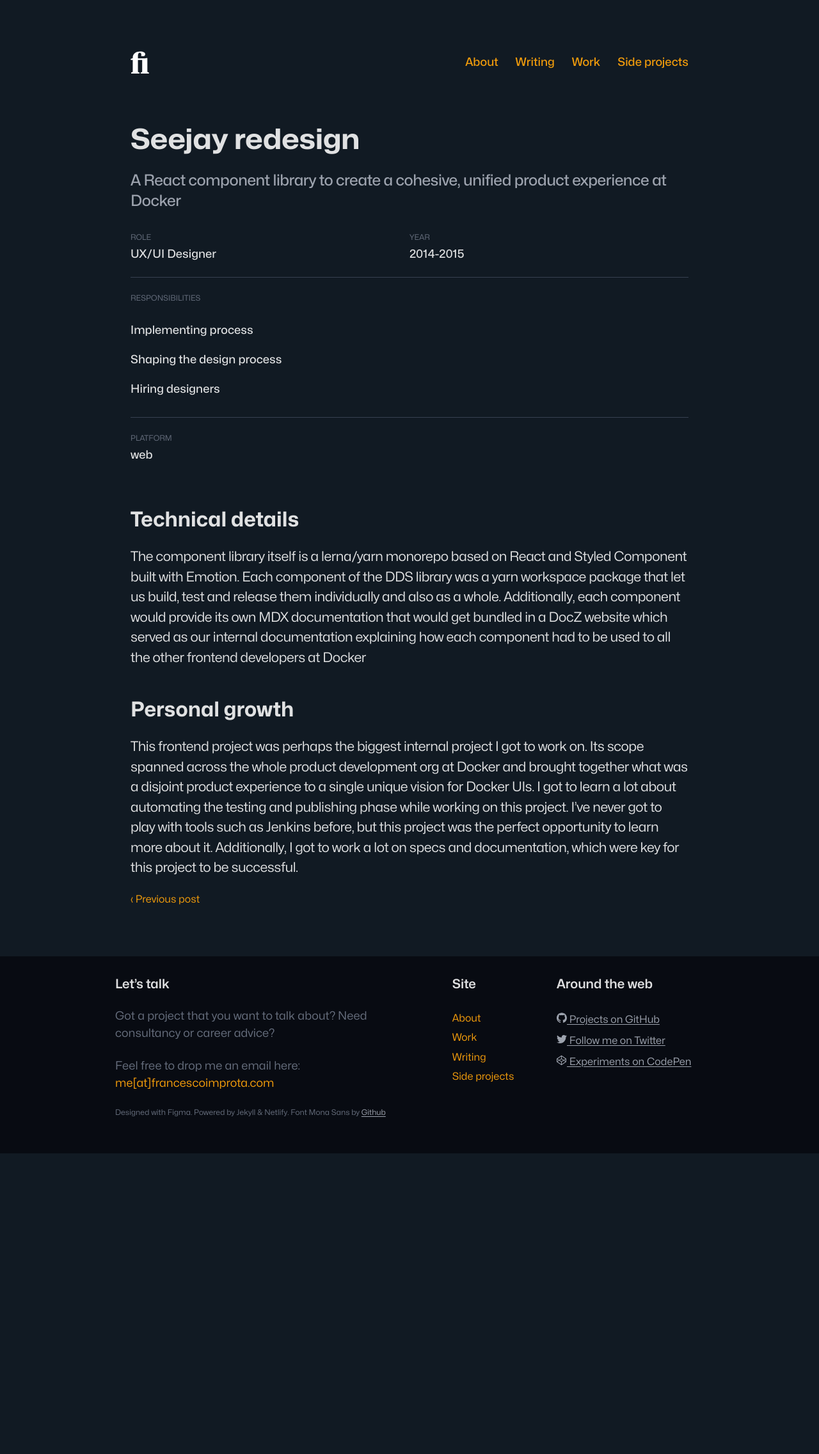
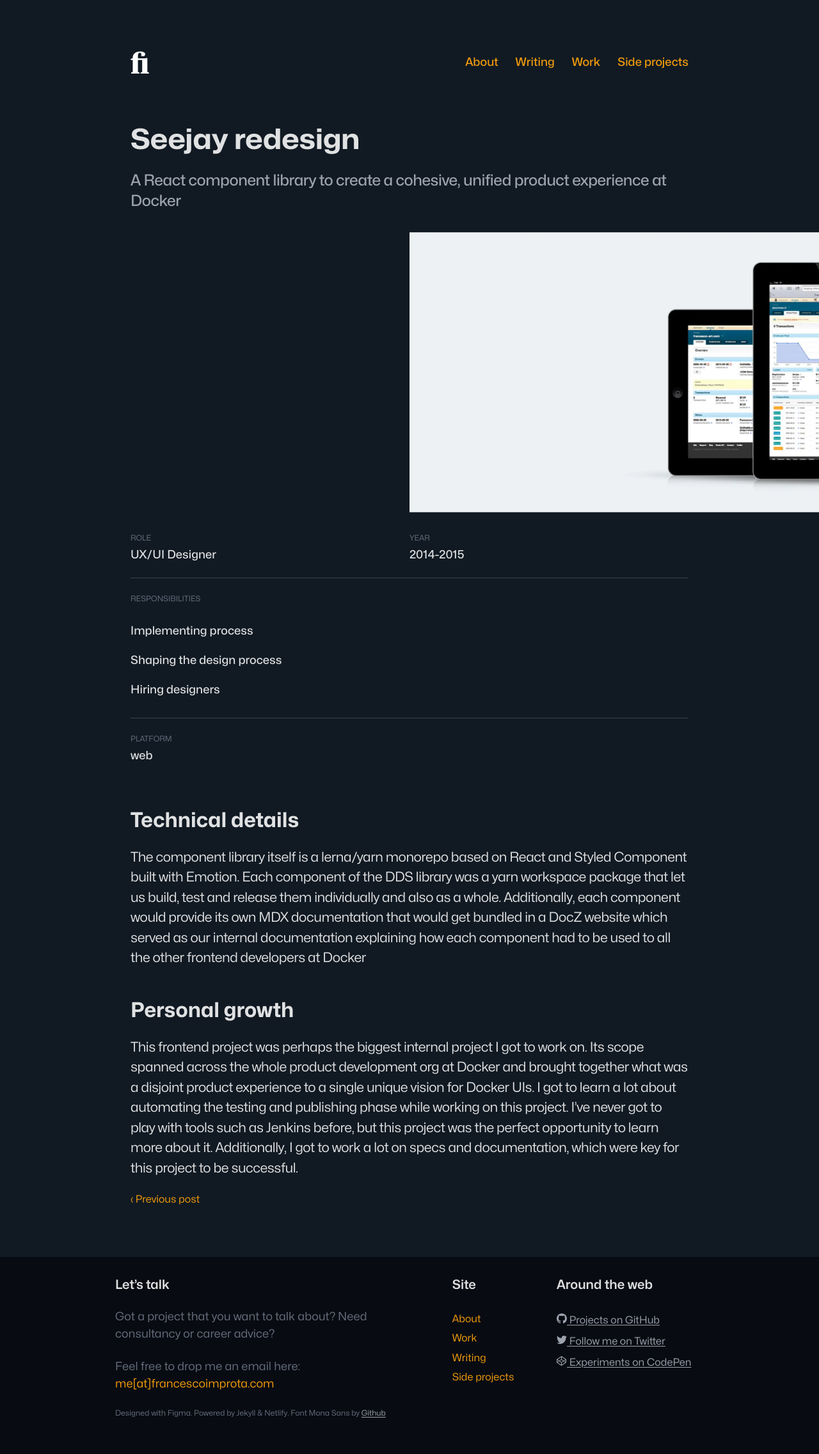
Before and after one commit to zetareticoli/fi, a Jekyll site: the page built from _work/seejay/index.md, in a window 1280 px wide. Shown: the whole page at 64% size. Built offline with Jekyll 4.4.1, drawn with Linux system fonts in a browser that asks for light colours; some web fonts are replaced; before the commit the page ends 1803 px from its top, so only the background shows below that.

Commit message:
Addes sample work project cover

```diff
--- a/_layouts/work.html
+++ b/_layouts/work.html
@@ -9,8 +9,8 @@
     {% if page.lead %}
     <p class="lead color-text-light">{{ page.lead }}</p>
     {% endif %}
-    {% if page.cover-image %}
-    <img class="mb-xs" alt="{{ page.cover-alt }}" title="{{ page.cover-title }}" src="{{ site.baseurl }}/img/covers/{{ page.cover-image }}">
+    {% if page.cover %}
+    <img class="full-width" alt="{{ page.cover-alt }}" title="{{ page.cover-title }}" src="{{ site.baseurl }}/img/works/{{ page.cover }}">
 	  {% endif %}
   </header>
 
--- a/_work/seejay/index.md
+++ b/_work/seejay/index.md
@@ -2,6 +2,7 @@
 layout: work
 title: Seejay redesign
 lead: A React component library to create a cohesive, unified product experience at Docker
+cover: project-cover.webp
 client: Seejay
 year: 2014-2015
 role: UX/UI Designer
```
Also changed, not shown: img/works/project-cover.webp (added).
